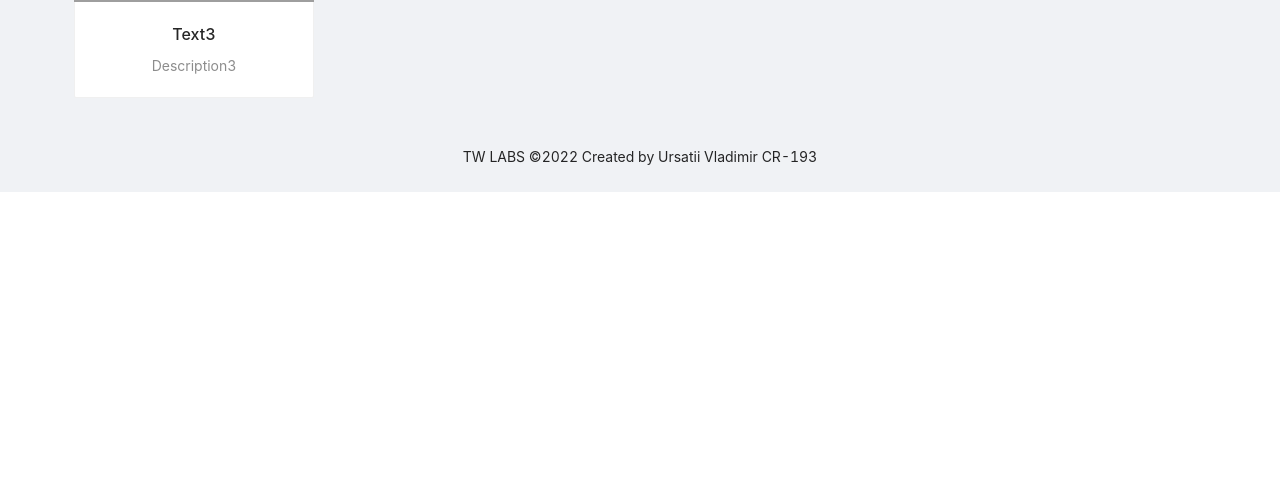
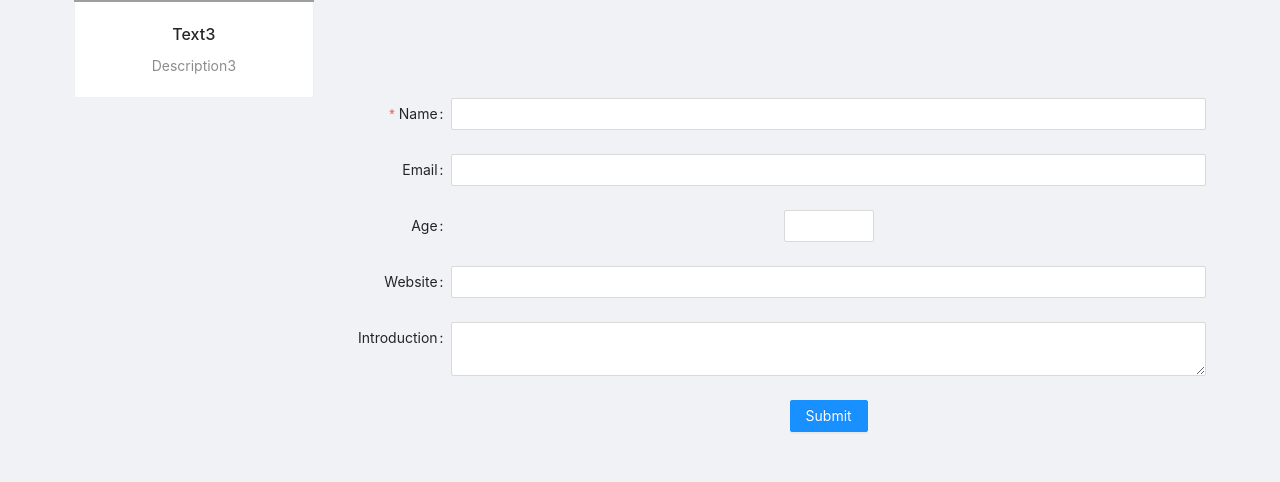
Before and after one commit to 4ernyxa/TWeb, a React (Create React App) app: page / in a window 1280 px wide. Shown: the part 962-1444 px from the top of the page. Before the commit the page ends 1154 px from the top, so only its background shows below. Built offline with nearby package versions, Linux system fonts and the light colour scheme; grey boxes are pictures that could not be loaded.

Commit message:
add form

```diff
--- a/src/App.tsx
+++ b/src/App.tsx
@@ -4,6 +4,7 @@
 
 import Menushka from './components/Menushka';
 import Cards from './components/Cards'
+import Forma from './components/form'
 
 import { Layout, Menu } from 'antd';
 
@@ -29,6 +30,7 @@
             <div className="site-layout-background" style={{ padding: 24, minHeight: 380 }}>
                 <Menushka/>
                 <Cards/>
+                <Forma/>
             </div>
         </Content>
         <Footer style={{ textAlign: 'center' }}>TW LABS ©2022 Created by Ursatii Vladimir CR-193</Footer>
--- /dev/null
+++ b/src/components/form.tsx
@@ -0,0 +1,52 @@
+import { Form, Input, InputNumber, Button } from 'antd';
+
+const layout = {
+    labelCol: { span: 8 },
+    wrapperCol: { span: 16 },
+};
+
+/* eslint-disable no-template-curly-in-string */
+const validateMessages = {
+    required: '${label} is required!',
+    types: {
+        email: '${label} is not a valid email!',
+        number: '${label} is not a valid number!',
+    },
+    number: {
+        range: '${label} must be between ${min} and ${max}',
+    },
+};
+/* eslint-enable no-template-curly-in-string */
+
+const Forma = () => {
+    const onFinish = (values: any) => {
+        console.log(values);
+    };
+
+    return (
+        <Form {...layout} name="nest-messages" onFinish={onFinish} validateMessages={validateMessages}>
+            <Form.Item name={['user', 'name']} label="Name" rules={[{ required: true }]}>
+                <Input />
+            </Form.Item>
+            <Form.Item name={['user', 'email']} label="Email" rules={[{ type: 'email' }]}>
+                <Input />
+            </Form.Item>
+            <Form.Item name={['user', 'age']} label="Age" rules={[{ type: 'number', min: 0, max: 99 }]}>
+                <InputNumber />
+            </Form.Item>
+            <Form.Item name={['user', 'website']} label="Website">
+                <Input />
+            </Form.Item>
+            <Form.Item name={['user', 'introduction']} label="Introduction">
+                <Input.TextArea />
+            </Form.Item>
+            <Form.Item wrapperCol={{ ...layout.wrapperCol, offset: 8 }}>
+                <Button type="primary" htmlType="submit">
+                    Submit
+                </Button>
+            </Form.Item>
+        </Form>
+    );
+};
+
+export default Forma;
```
